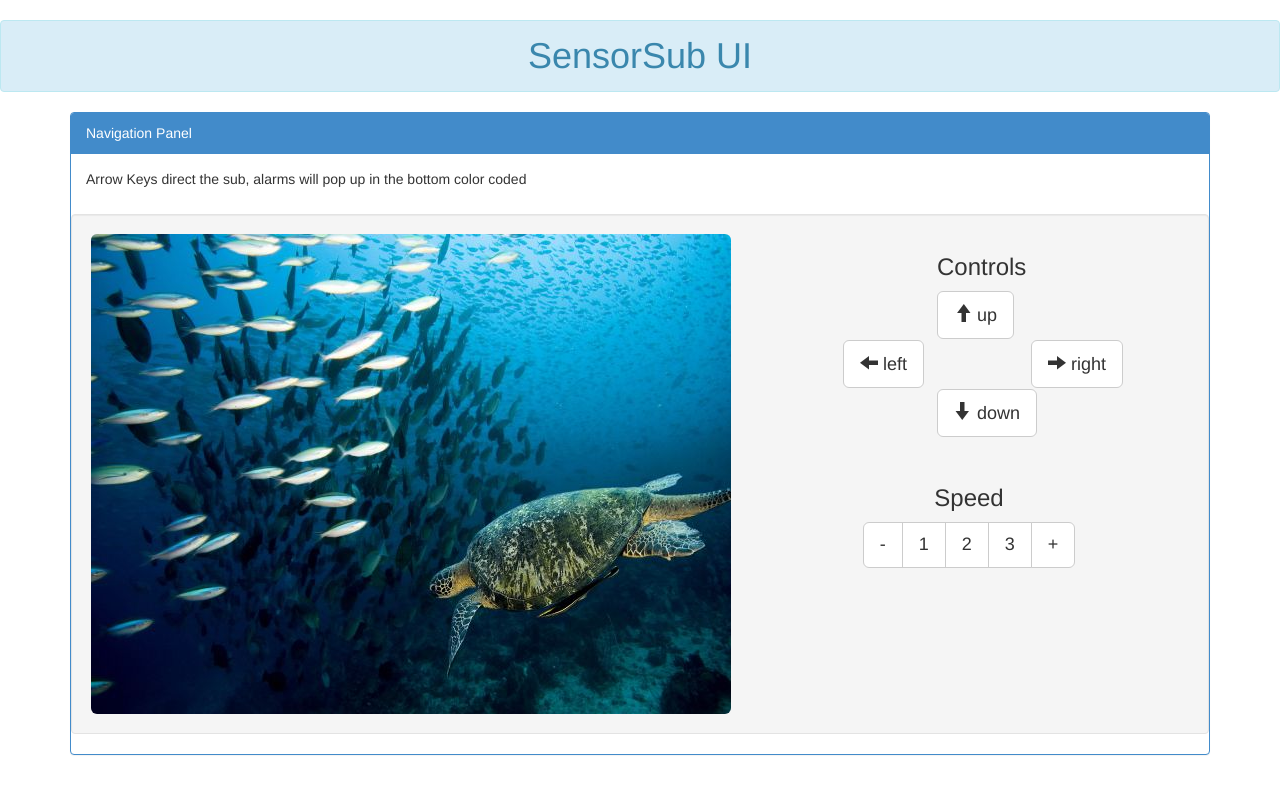
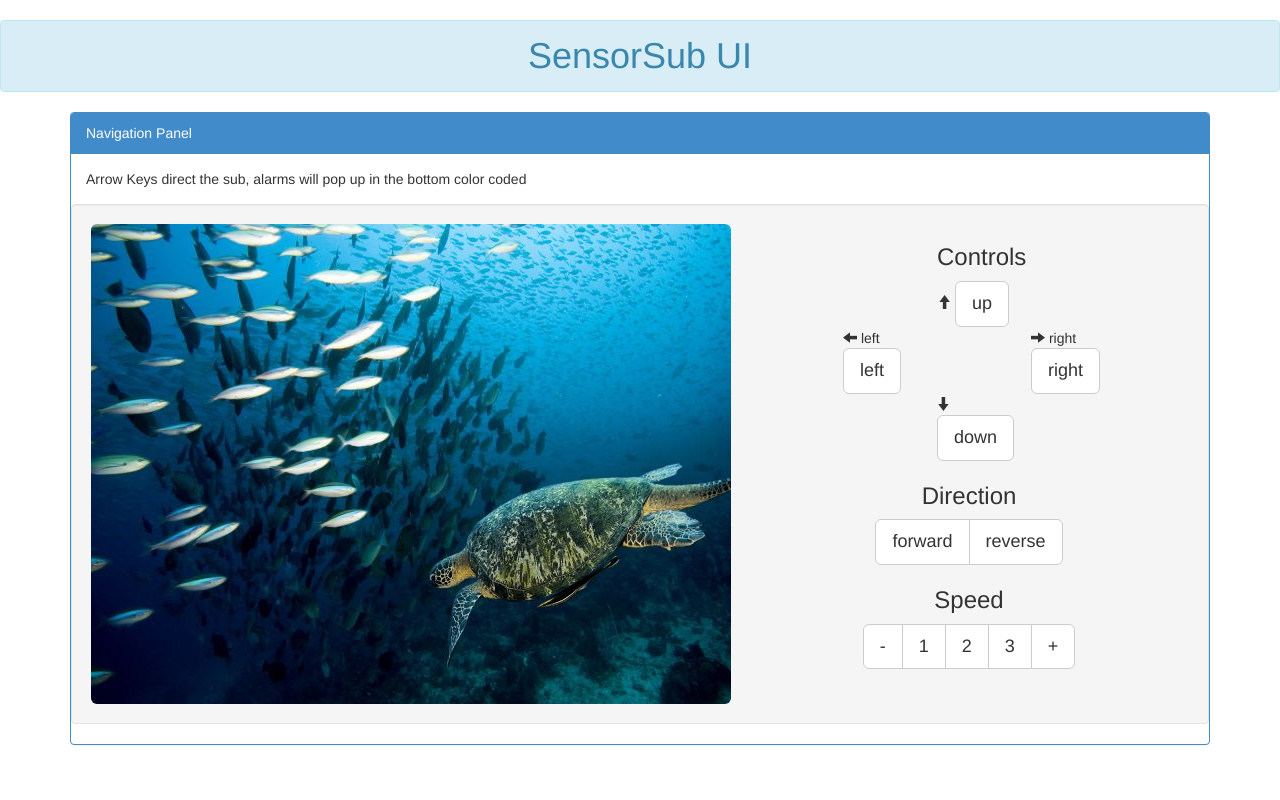
Before and after one commit to bertobot/Submarine, a Flask app: page / in a window 1280 px wide. Run offline with Flask 2, Linux system fonts and the light colour scheme; parts of the project's set-up code (start-up, migrations or seed data) failed here and were passed over; some libraries are stand-ins or nearby versions.

Commit message:
added more button functions

```diff
--- a/submarine_app/submarine_app/templates/index.html
+++ b/submarine_app/submarine_app/templates/index.html
@@ -13,7 +13,7 @@
   <!-- Default panel contents -->
   <div class="panel-heading">Navigation Panel</div>
   <div class="panel-body">
-    <p>Arrow Keys direct the sub, alarms will pop up in the bottom color coded</p>
+    Arrow Keys direct the sub, alarms will pop up in the bottom color coded
   </div>
  <div  class="well">
  <div class="row">
@@ -25,48 +25,57 @@
   <div class="col-md-6"></div>
   <div class="col-md-3"></div>
   <div class="col-md-3">
-  <button type="button" class="btn btn-default btn-lg">
-  <span class="glyphicon glyphicon-arrow-up"></span> up
-  </button>
+  <span class="glyphicon glyphicon-arrow-up"></span>
+  <input type="button" value="up" id="MOTORup" class="btn btn-default btn-lg" name="MOTORup"></input>
   </div>
-
 
   <!--left/right arrow-->
   <div class="col-md-6"></div>
   <div class="col-md-2"></div>
-  <div class="col-md-1">
-  <button type="button" class="btn btn-default btn-lg">
+  <div class="col-sm-1">
   <span class="glyphicon glyphicon-arrow-left"></span> left
-  </button>
+  <input type="button" value="left" id="MOTORleft" class="btn btn-default btn-lg" name="MOTORleft"></input>
   </div>
-  <div class="col-md-1"></div>
-  <div class="col-md-1">
-  <button type="button" class="btn btn-default btn-lg">
+  <div class="col-sm-1"></div>
+  <div class="col-sm-1">
   <span class="glyphicon glyphicon-arrow-right"></span> right
-  </button>
+  <input type="button" value="right" id="MOTORright" class="btn btn-default btn-lg" name="MOTORright"></input>
   </div>
 
   <!--down arrow-->
   <div class="col-md-6"></div>
   <div class="col-md-3"></div>
-  <div class="col-md-3">
-  <button type="button" class="btn btn-default btn-lg">
-  <span class="glyphicon glyphicon-arrow-down"></span> down
-  </button>
+  <div class="col-md-1">
+  <span class="glyphicon glyphicon-arrow-down"></span>
+  <input type="button" value="down" id="MOTORdown" class="btn btn-default btn-lg" name="MOTORup"></input>
   </div>
+
+  <!--direction-->
+  <div class="col-md-3"></div>
+  <div class="col-md-6"></div>
+  <div class="col-md-2"></div>
+  <div align="center" class="col-md-3">
+  <h3>Direction</h3>
+  <div class="btn-group btn-group-lg">
+  <input type="button" value="forward" id="MOTORforward" class="btn btn-default"></input>
+  <input type="button" value="reverse" id="MOTORreverse" class="btn btn-default"></input>
+  </div>
+  </div>
+
 
   <!--speeds -->
   <div class="col-md-3"></div>
   <div class="col-md-6"></div>
   <div class="col-md-2"></div>
   <div align="center" class="col-md-3">
-  <h3><br>Speed</h3>
+  <h3>Speed</h3>
   <div class="btn-group btn-group-lg">
-  <button type="button" class="btn btn-default">-</button>
-  <button type="button" class="btn btn-default">1</button>
-  <button type="button" class="btn btn-default">2</button>
-  <button type="button" class="btn btn-default">3</button>
-  <button type="button" class="btn btn-default">+</button>
+  <input type="button" value="-" id="MOTORspeedminus" class="btn btn-default"></input>
+  <input type="button" value="1" id="MOTORspeed1" class="btn btn-default"></input>
+  <input type="button" value="2" id="MOTORspeed2" class="btn btn-default"></input>
+  <input type="button" value="3" id="MOTORspeed3" class="btn btn-default"></input>
+  <input type="button" value="+" id="MOTORspeedplus" class="btn btn-default"></input>
+  </div>
   </div>
   </div>
 
```
